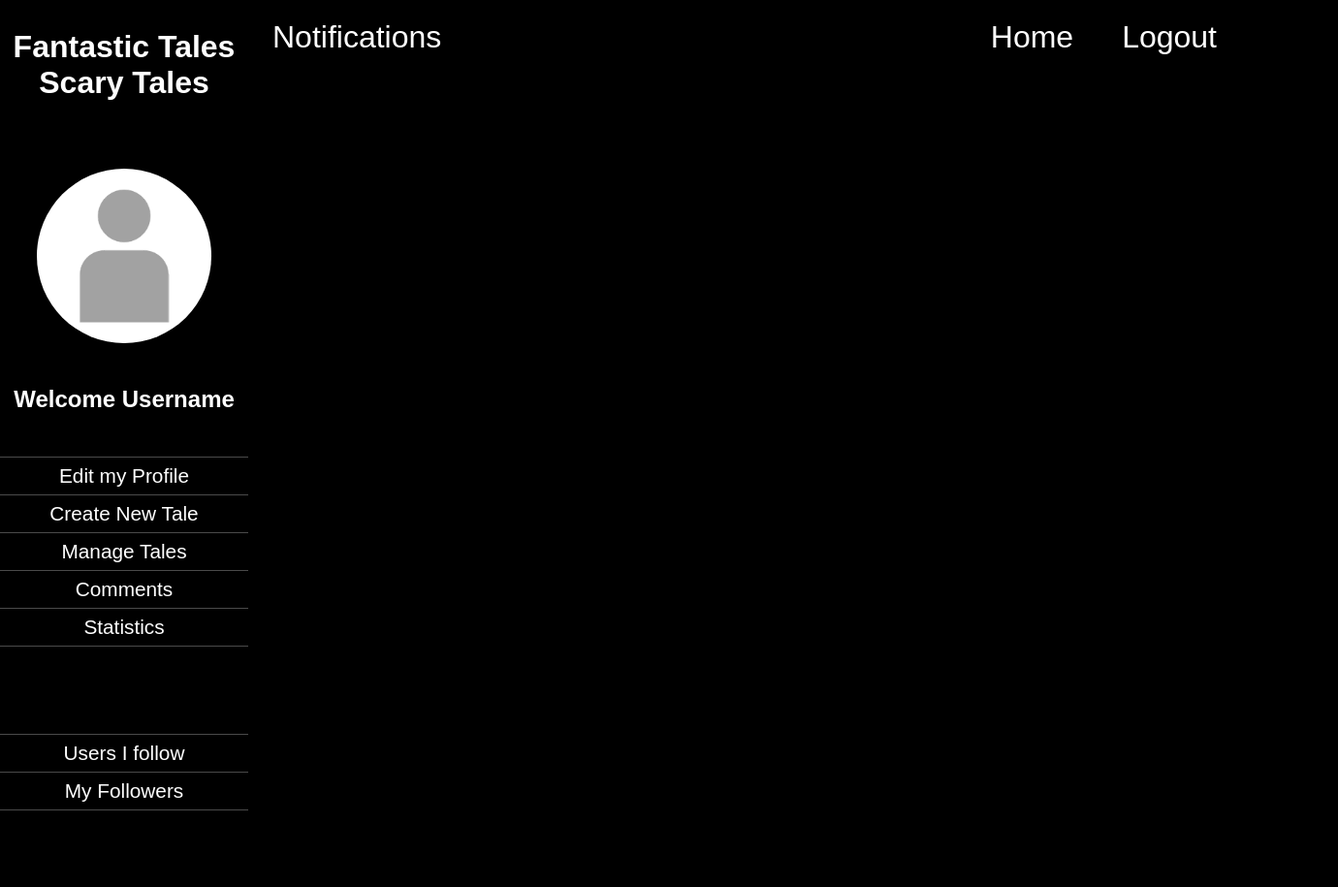
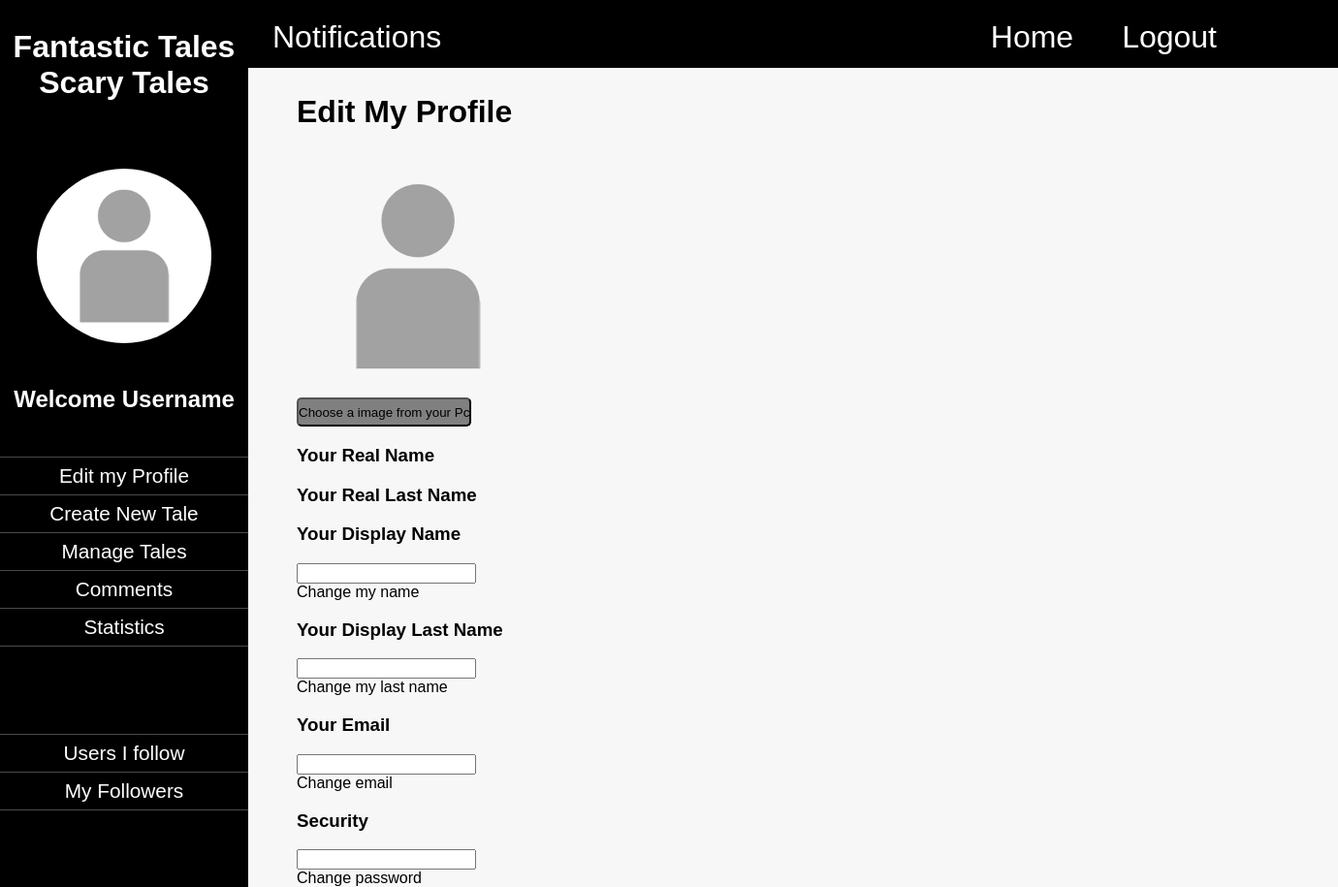
Before and after one commit to IrinaMarques/my_webpage_tales, a website: page public/files/dash/dash_profile.html in a window 1280 px wide. Shown: the whole page at 97% size, 1380 px wide, since content can reach past the window. Before the commit the page ends 800 px from the top, so only its background shows below. Drawn offline with Linux system fonts and the light colour scheme; a web font is replaced by a local one.

Commit message:
27. Started the profile file in the form

```diff
--- a/public/files/dash/dash_profile.html
+++ b/public/files/dash/dash_profile.html
@@ -23,24 +23,24 @@
 				<div class='options'>
 					<ul class='li-style'>
 						<li>
-							<a href="dash/dash_profile.html">Edit my Profile</a>
+							<a href="dash_profile.html">Edit my Profile</a>
 							<i class="fa fa-user-circle-o" aria-hidden="true"></i>
 						</li>
 						<li>
-							<a href="dash/dash_new.html">Create New Tale</a>
+							<a href="dash_new.html">Create New Tale</a>
 							<i class="fa fa-pencil-square-o" aria-hidden="true"></i>
 						</li>
 						<li>
-							<a href="dash/dash_manage.html">Manage Tales</a>
+							<a href="dash_manage.html">Manage Tales</a>
 							<i class="fa fa-folder-open" aria-hidden="true"></i>
 						</li>
 						<li>
-							<a href="dash/dash_comments.html">Comments</a>
+							<a href="dash_comments.html">Comments</a>
 							<i class="fa fa-comments" aria-hidden="true"></i>
 
 						</li>
 						<li>
-							<a href="dash/dash_statistics.html">Statistics</a>
+							<a href="dash_statistics.html">Statistics</a>
 							<i class="fa fa-line-chart" aria-hidden="true"></i>
 						</li>
 					</ul>
@@ -83,6 +83,46 @@
 					</ul>
 				</nav>
 			</header>
+			<main>
+				<div class='main-container'>
+					<h2>Edit My Profile</h2>
+					<div class='profile-image-container'>
+						<div class='profile-image'>
+							<img src='../../img/avatar.png' class='avatar-img' id='avatar-picture'>
+							<button class='btn button-upload'>
+								<a>Choose a image from your Pc</a>
+								<input type="file" class='btn' id="avatar-picture-upload">
+							</button>
+						</div>
+					</div>
+					<form class='form-container'>
+						<div class='id-container'>
+							<div class='first-id-container'>
+								<h3>Your Real Name</h3>
+								<h3>Your Real Last Name</h3>
+							</div>
+							<div class='second-id-container'>
+								<h3>Your Display Name</h3>
+								<input type="name" name="">
+								<p>Change my name</p>
+								<h3>Your Display Last Name</h3>
+								<input type="name" name="">
+								<p>Change my last name</p>
+							</div>
+							<div class='third-id-container'>
+								<h3>Your Email</h3>
+								<input type="email" name="">
+								<p>Change email</p>
+							</div>
+							<div class='fourth-id-container'>
+								<h3>Security</h3>
+								<input type="password" name="">
+								<p>Change password</p>
+							</div>
+						</div>
+					</form>
+				</div>
+			</main>
 		</div>
 	</div>
 
--- a/sass/dash.scss
+++ b/sass/dash.scss
@@ -117,6 +117,14 @@
 				z-index: 4;
 			}
 
+			&:active {
+				background-color: grey;
+			}
+
+			&:focus {
+				background-color: grey;
+			}
+
 			a {
 				text-decoration: none;
 				color: white;
@@ -129,3 +137,76 @@
 
 	}
 }
+
+/****************/
+.main-container {
+	display: inline-block;
+	width: 100%;
+	height: auto;/*como ter a mesma altura que a side bar */
+	background-color: #f7f7f7;
+	color: black;
+	text-align: left;
+	padding: 0 50px;
+
+	h2 {
+		font-size: 2em;
+	}
+
+	.profile-image-container {
+
+		.profile-image {
+
+			img {
+				display: block;
+			}
+
+			.btn {
+				cursor: pointer;
+				height: 30px;
+				display: block;
+				border-radius: 5px;
+				/*display: inline-block;*/
+				background: grey;
+				line-height: 27px;
+				color: black;
+			    font-size: 13.3333px;
+			    box-sizing: border-box;
+			    font-family: Arial;
+			    padding: 0;
+			    position: relative;
+
+			    input[type='file'] {
+					cursor: pointer;
+					width: 100%;
+					height: 100%;
+					left: 0;
+					opacity: 0!important;
+					position: absolute;
+					top: 0;
+				}
+			}
+		}
+	}
+
+	.form-container {
+
+		.id-container {
+
+			.first-id-container {
+
+			}
+
+			.second-id-container {
+
+			}
+
+			.third-id-container {
+
+			}
+
+			.fourth-id-container {
+
+			}
+		}
+	}
+}
```
Also changed, not shown: public/files/dash/dash_comments.html (+7 -5 lines), public/files/dash/dash_followers.html (+7 -5 lines), public/files/dash/dash_i_follow.html (+7 -5 lines), public/files/dash/dash_manage.html (+7 -5 lines), public/files/dash/dash_new.html (+15 -5 lines), public/files/dash/dash_statistics.html (+7 -5 lines), public/css/dash.css.
